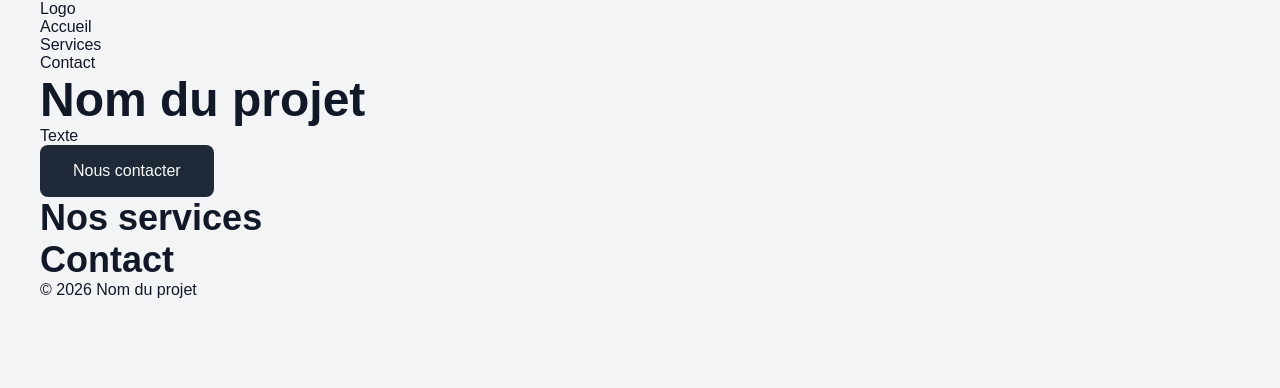
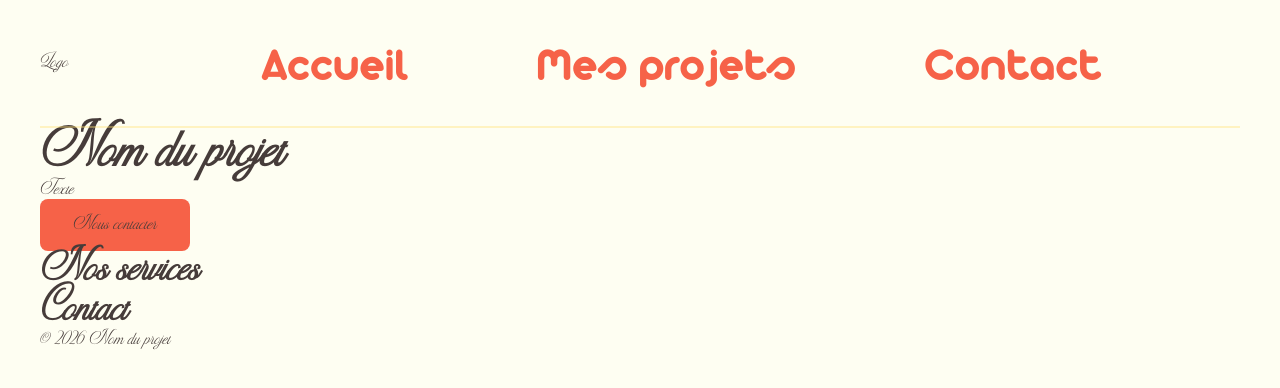
Before and after one commit to Danicadel29/Portfolio, a website built with Vite: page index.html in a window 1280 px wide. Built offline with nearby package versions, Linux system fonts and the light colour scheme.

Commit message:
ajout police+ nav

```diff
--- a/index.html
+++ b/index.html
@@ -11,7 +11,7 @@
 
     <link rel="icon" type="image/svg+xml" href="/favicon.svg"/>
 
-    <title>Nom du projet</title>
+    <title>Danica Delfosse portfolio</title>
   </head>
 
   <body>
@@ -29,7 +29,7 @@
             </li>
 
             <li class="navigation__item">
-              <a class="navigation__link" href="#services">Services</a>
+              <a class="navigation__link" href="#services">Mes projets</a>
             </li>
 
             <li class="navigation__item">
--- a/src/scss/components/_button.scss
+++ b/src/scss/components/_button.scss
@@ -20,7 +20,6 @@
 }
 
 .button--primary {
-  color: v.$color-text-inverse;
   background-color: v.$color-primary;
 }
 
@@ -35,6 +34,5 @@
 }
 
 .button--secondary:hover {
-  color: v.$color-text-inverse;
   background-color: v.$color-primary;
 }
--- a/src/scss/components/_window.scss
+++ b/src/scss/components/_window.scss
@@ -12,10 +12,6 @@
   background-color: rgb(0 0 0 / 60%);
 }
 
-.modal--open {
-  @include m.flex-center;
-}
-
 .modal__content {
   position: relative;
 
--- a/src/scss/config/_mixins.scss
+++ b/src/scss/config/_mixins.scss
@@ -20,23 +20,3 @@
     @content;
   }
 }
-
-//centrer flexbox
-@mixin flex-center {
-  display: flex;
-  justify-content: center;
-  align-items: center;
-}
-
-//espace entre les éléments flexbox
-@mixin flex-between {
-  display: flex;
-  justify-content: space-between;
-  align-items: center;
-}
-
-//flexbox colonne
-@mixin flex-column {
-  display: flex;
-  flex-direction: column;
-}
--- a/src/scss/config/_variables.scss
+++ b/src/scss/config/_variables.scss
@@ -1,30 +1,29 @@
 //couleurs principales
 
-$color-primary: #1f2937;
-$color-secondary: #6b7280;
-$color-accent: #2563eb;
+$color-primary: #F66248;
+$color-secondary: #768E3A;
+$color-accent: #FFE175;
 
 //couleurs de textes
 
-$color-text: #111827;
-$color-text-inverse: #f9fafb;
+$color-text: #463C3A;
 
 //couleurs de fond
 
-$color-background: #f3f4f6;
-$color-background-inverse: #1f2937;
+$color-background: #FEFEF2;
+$color-background-inverse: #463C3A;;
 
 //couleurs neutres
 
 $color-white: #ffffff;
 $color-black: #000000;
-$color-border: #e5e7eb;
+$color-border: #FFE175;
 
 
 //typographies
 
-$font-primary: 'Poppins', sans-serif;
-$font-secondary: 'Poppins', sans-serif;
+$font-primary: "Brisound", sans-serif;
+$font-secondary: "Arista", cursive;
 
 //taille de texte
 $font-size-xs: 0.75rem; // 12px
--- a/src/scss/global/_typographie.scss
+++ b/src/scss/global/_typographie.scss
@@ -1,4 +1,14 @@
 @use "../config/variables" as v;
+
+@font-face {
+  font-family: "Arista";
+  src: url("../../assets/fonts/Arista2.0Alternate.ttf") format("truetype");
+}
+
+@font-face {
+  font-family: "Brisound";
+  src: url("../../assets/fonts/BrisoundRegular-vnl89.otf") format("opentype");
+}
 
 // Titres
 
--- a/src/scss/layout/_navigation.scss
+++ b/src/scss/layout/_navigation.scss
@@ -1,4 +1,23 @@
-.nav {
+@use "../config/variables" as *;
+
+.navigation {
+  height: 128px;
+  width: 100%;
   display: flex;
+  flex-direction: row;
   align-items: center;
+  gap: $spacing-8xl;
+  border-bottom: 2px solid rgba($color-border, 0.4);
+
+  &__list {
+    display: flex;
+    flex-direction: row;
+    gap: $spacing-6xl;
+  }
+
+  &__item {
+    color: $color-primary;
+    font-family: $font-secondary;
+    font-size: $font-size-5xl;
+  }
 }
```
Also changed, not shown: src/assets/fonts/Arista2.0Alternate.ttf (added), src/assets/fonts/BrisoundRegular-vnl89.otf (added).
